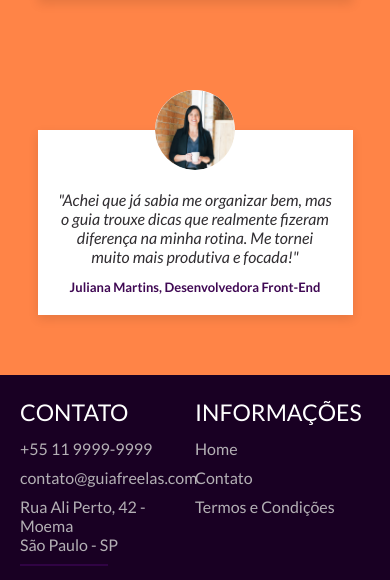
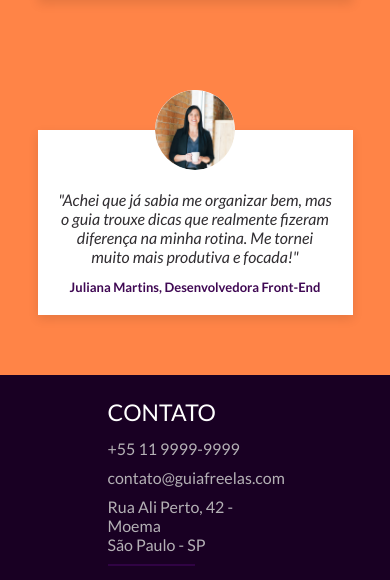
Before and after one commit to Lucao-GC/landing-page, a plain HTML site: page index.html in a window 390 px wide. Shown: the part 2569-3149 px from the top of the page. Drawn offline with nearby package versions, Linux system fonts and the light colour scheme.

Commit message:
Ajustando responsividade do foo

```diff
--- a/style.css
+++ b/style.css
@@ -549,8 +549,6 @@ ul li {
         display: none;
     }
 
-
-
     .section2,
     .section3 {
         height: auto;
@@ -576,4 +574,11 @@ ul li {
         width: 90%;
         margin-bottom: 20px;
     }
+
+    .container-5{
+        flex-direction: column;
+        align-items: center;
+        display: flex;
+        height: auto;
+    }
 }
```
